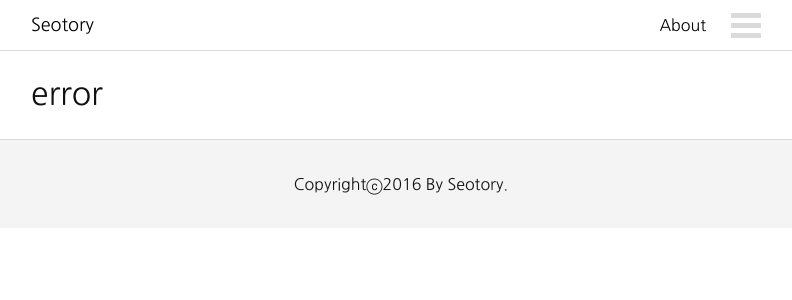
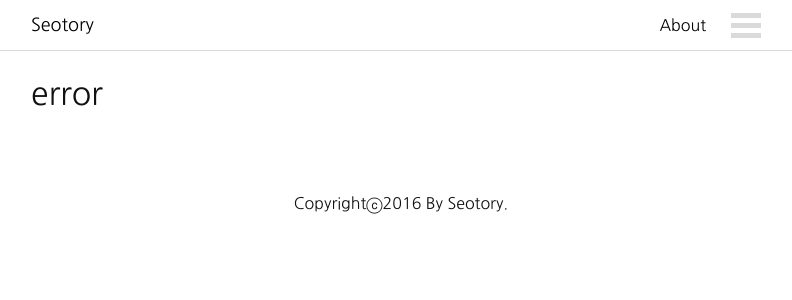
Before and after one commit to seotory/seotory.github.io, a Jekyll site: the page built from error/index.html, in a window 1280 px wide. Shown: the top 300 px of the page, without its empty margins (239-1031 px from the left). Built offline with Jekyll 4.4.1, drawn with Linux system fonts in a browser that asks for light colours; nearby versions of some CDN libraries.

Commit message:
edit css

```diff
--- a/_sass/_layout.scss
+++ b/_sass/_layout.scss
@@ -159,14 +159,15 @@
 
 /* site footer css */
 footer {
-    background: #f4f4f4;
-    border-top: #dadada 1px solid;
-}
-.site-footer .wrapper {
+	/* border-top: #dadada 1px solid; */
+	margin-top: 50px;
+	.wrapper {
 	    text-align: center;
 	}
+}
+.site-footer
 .site-share, .site-copyright {
-    margin: 30px 0;
+	margin: 50px 0;
 }
 .site-share ul {
 	margin: 0px;
--- a/index.html
+++ b/index.html
@@ -6,9 +6,11 @@ layout: default
 <!--
   <h1 class="page-heading">Posts</h1>
 -->
+  <!--
   <div class="ad">
     <img src="http://placehold.it/740x100/000000">
   </div>
+  -->
   <ul class="post-list">
     {% for post in paginator.posts %}
       <li>
```
Lines whose indentation alone changed are shown as unchanged.
